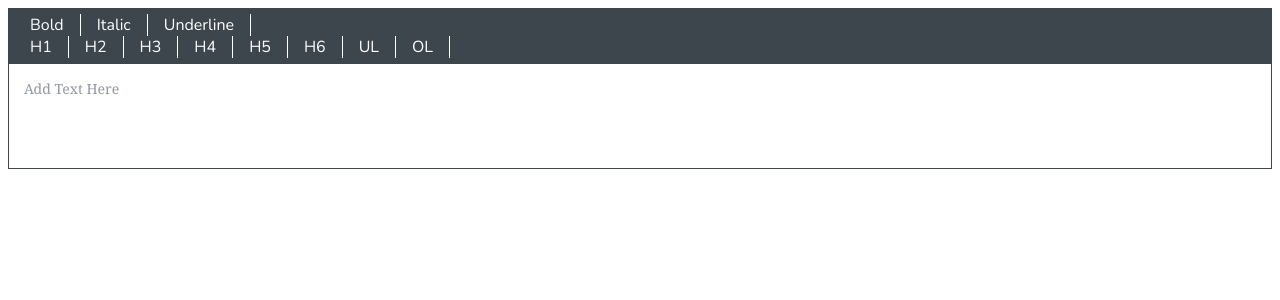
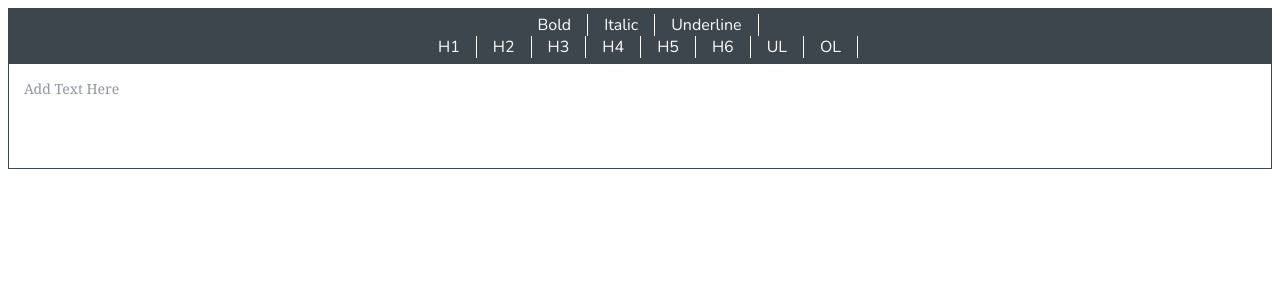
Before and after one commit to RichardHpa/react-draft-js-editor, a React (Create React App) app: page / in a window 1280 px wide. Shown: the top 300 px of the page. Built offline with nearby package versions, Linux system fonts and the light colour scheme.

Commit message:
edited styles on the controls

```diff
--- a/src/Editor/editor.scss
+++ b/src/Editor/editor.scss
@@ -9,6 +9,8 @@ $dark: #3E464D;
     position: relative;
     overflow: hidden;
     .editorControls{
+        font-size: 16px;
+        text-align: center;
         box-sizing: border-box;
         position: absolute;
         top: 0;
--- a/src/Editor/index.js
+++ b/src/Editor/index.js
@@ -4,7 +4,7 @@ import { stateToHTML } from 'draft-js-export-html';
 
 import './editor.scss';
 
-class CustomEditor extends Component {
+class RhEditor extends Component {
     constructor () {
         super()
         this.state = {
@@ -79,7 +79,7 @@ class CustomEditor extends Component {
     }
 }
 
-export default CustomEditor;
+export default RhEditor;
 
 class EditorButton extends Component {
     constructor() {
```
